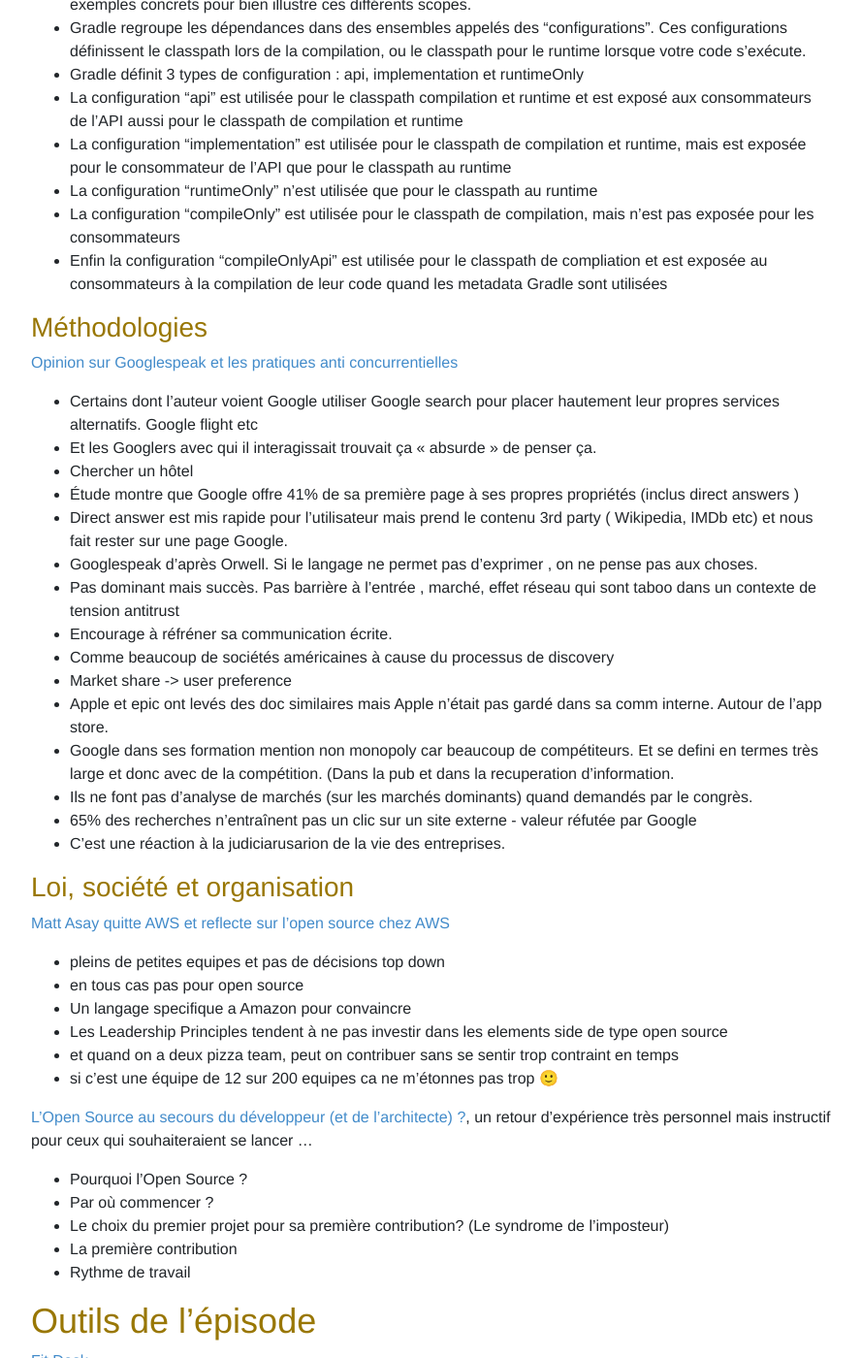
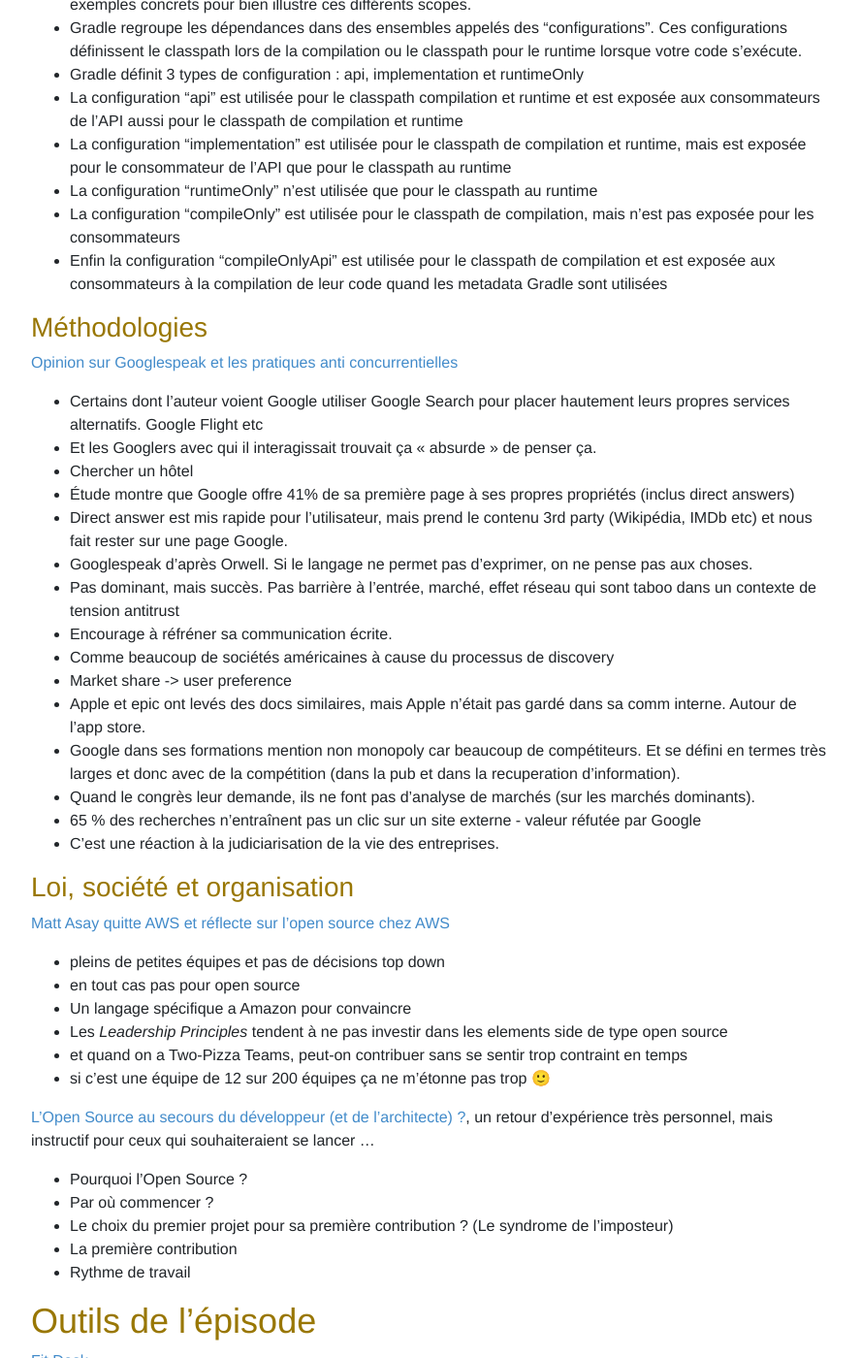
Before and after one commit to lescastcodeurs/lescastcodeurs.com, a Jekyll site: the page built from _posts/2021-09-17-lcc-263-le-maillot-jaune-du-salon.md, in a window 1280 px wide and 1400 px high, scrolled down 4021 px. Shown: the whole window at 97% size, without its empty margins (53-941 px from the left). Built offline with Jekyll 4.4.1, drawn with Linux system fonts in a browser that asks for light colours; comment, search, counter and statistics services are not loaded; some of the changed text lies outside the part shown.

Commit message:
Correction de typos sur 2021-09-17-lcc-263-le-maillot-jaune-du-salon.md

```diff
--- a/_posts/2021-09-17-lcc-263-le-maillot-jaune-du-salon.md
+++ b/_posts/2021-09-17-lcc-263-le-maillot-jaune-du-salon.md
@@ -171,56 +171,56 @@ Téléchargement de l'épisode [LesCastCodeurs-Episode-263.mp3](https://traffic.
 
 [Les différentes manières de déclarer les dépendances dans son projet Gradle](https://medium.com/agorapulse-stories/gradle-configurations-explained-4b9608dd5e35)
 
-* En particulier, les différences entre api, implementation, runtimeOnly, compileOnly, compileOnlyApi
+* En particulier, les différences entre API, implementation, runtimeOnly, compileOnly, compileOnlyApi
 Avec des exemples concrets pour bien illustre ces différents scopes.
-* Gradle regroupe les dépendances dans des ensembles appelés des “configurations”. Ces configurations définissent le classpath lors de la compilation, ou le classpath pour le runtime lorsque votre code s’exécute.
+* Gradle regroupe les dépendances dans des ensembles appelés des “configurations”. Ces configurations définissent le classpath lors de la compilation ou le classpath pour le runtime lorsque votre code s’exécute.
 * Gradle définit 3 types de configuration : api, implementation et runtimeOnly
-* La configuration “api” est utilisée pour le classpath compilation et runtime et est exposé aux consommateurs de l’API aussi pour le classpath de compilation et runtime
+* La configuration “api” est utilisée pour le classpath compilation et runtime et est exposée aux consommateurs de l’API aussi pour le classpath de compilation et runtime
 * La configuration “implementation” est utilisée pour le classpath de compilation et runtime, mais est exposée pour le consommateur de l’API que pour le classpath au runtime
 * La configuration “runtimeOnly” n’est utilisée que pour le classpath au runtime
 * La configuration “compileOnly” est utilisée pour le classpath de compilation, mais n’est pas exposée pour les consommateurs
-* Enfin la configuration “compileOnlyApi” est utilisée pour le classpath de compliation et est exposée au consommateurs à la compilation de leur code quand les metadata Gradle sont utilisées
+* Enfin la configuration “compileOnlyApi” est utilisée pour le classpath de compilation et est exposée aux consommateurs à la compilation de leur code quand les metadata Gradle sont utilisées
 
 ### Méthodologies
 
 [Opinion sur Googlespeak et les pratiques anti concurrentielles](https://zyppy.com/googlespeak/)
 
-* Certains dont l’auteur voient Google utiliser Google search pour placer hautement leur propres services alternatifs. Google flight etc
+* Certains dont l’auteur voient Google utiliser Google Search pour placer hautement leurs propres services alternatifs. Google Flight etc
 * Et les Googlers avec qui il interagissait trouvait ça « absurde » de penser ça.
 * Chercher un hôtel
-* Étude montre que Google offre 41% de sa première page à ses propres propriétés (inclus direct answers )
-* Direct answer est mis rapide pour l’utilisateur mais prend le contenu 3rd party ( Wikipedia, IMDb etc) et nous fait rester sur une page Google.
-* Googlespeak d’après Orwell. Si le langage ne permet pas d’exprimer , on ne pense pas aux choses.
-* Pas dominant mais succès. Pas barrière à l’entrée , marché, effet réseau qui sont taboo dans un contexte de tension antitrust
+* Étude montre que Google offre 41% de sa première page à ses propres propriétés (inclus direct answers)
+* Direct answer est mis rapide pour l’utilisateur, mais prend le contenu 3rd party (Wikipédia, IMDb etc) et nous fait rester sur une page Google.
+* Googlespeak d’après Orwell. Si le langage ne permet pas d’exprimer, on ne pense pas aux choses.
+* Pas dominant, mais succès. Pas barrière à l’entrée, marché, effet réseau qui sont taboo dans un contexte de tension antitrust
 * Encourage à réfréner sa communication écrite.
 * Comme beaucoup de sociétés américaines à cause du processus de discovery
 * Market share -> user preference
-* Apple et epic ont levés des doc similaires mais Apple n’était pas gardé dans sa comm interne. Autour de l’app store.
-* Google dans ses formation mention non monopoly car beaucoup de compétiteurs. Et se defini en termes très large et donc avec de la compétition. (Dans la pub et dans la recuperation d'information.
-* Ils ne font pas d’analyse de marchés (sur les marchés dominants) quand demandés par le congrès.
-* 65% des recherches n’entraînent pas un clic sur un site externe - valeur réfutée par Google
-* C’est une réaction à la judiciarusarion de la vie des entreprises.
+* Apple et epic ont levés des docs similaires, mais Apple n’était pas gardé dans sa comm interne. Autour de l’app store.
+* Google dans ses formations mention non monopoly car beaucoup de compétiteurs. Et se défini en termes très larges et donc avec de la compétition (dans la pub et dans la recuperation d’information).
+* Quand le congrès leur demande, ils ne font pas d’analyse de marchés (sur les marchés dominants).
+* 65 % des recherches n’entraînent pas un clic sur un site externe - valeur réfutée par Google
+* C’est une réaction à la judiciarisation de la vie des entreprises.
 
 ### Loi, société et organisation
 
-[Matt Asay quitte AWS et reflecte sur l’open source chez AWS](https://www.infoworld.com/article/3631376/what-you-dont-know-about-working-with-aws.html)
+[Matt Asay quitte AWS et réflecte sur l’open source chez AWS](https://www.infoworld.com/article/3631376/what-you-dont-know-about-working-with-aws.html)
 
-* pleins de petites equipes et pas de décisions top down
-* en tous cas pas pour open source
-* Un langage specifique a Amazon pour convaincre
-* Les Leadership Principles tendent à ne pas investir dans les elements side de type open source
-* et quand on a deux pizza team, peut on contribuer sans se sentir trop contraint en temps
-* si c’est une équipe de 12 sur 200 equipes ca ne m’étonnes pas trop 🙂
+* pleins de petites équipes et pas de décisions top down
+* en tout cas pas pour open source
+* Un langage spécifique a Amazon pour convaincre
+* Les _Leadership Principles_ tendent à ne pas investir dans les elements side de type open source
+* et quand on a Two-Pizza Teams, peut-on contribuer sans se sentir trop contraint en temps
+* si c’est une équipe de 12 sur 200 équipes ça ne m’étonne pas trop 🙂
 
-[L’Open Source au secours du développeur (et de l’architecte) ?](https://philippart-s.github.io/blog/articles/dev/oss-for-developer/), un retour d'expérience très personnel mais instructif pour ceux qui souhaiteraient se lancer ...
+[L’Open Source au secours du développeur (et de l’architecte) ?](https://philippart-s.github.io/blog/articles/dev/oss-for-developer/), un retour d’expérience très personnel, mais instructif pour ceux qui souhaiteraient se lancer ...
 
 * Pourquoi l’Open Source ?
 * Par où commencer ?
-* Le choix du premier projet pour sa première contribution? (Le syndrome de l'imposteur)
+* Le choix du premier projet pour sa première contribution ? (Le syndrome de l’imposteur)
 * La première contribution
 * Rythme de travail
 
-## Outils de l'épisode
+## Outils de l’épisode
 
 [Fit Desk](https://thefitdesk.com)
 
@@ -232,12 +232,12 @@ Avec des exemples concrets pour bien illustre ces différents scopes.
 [RISC vs CISC](https://medium.com/swlh/what-does-risc-and-cisc-mean-in-2020-7b4d42c9a9de)
 
 * CISC roi quand la mémoire est chère, on crée des instructions haut niveau plus complexes
-* RISC paye en mémoire mais simplifie la chaîne de travail (instructions de taille fixe)
+* RISC paye en mémoire, mais simplifie la chaîne de travail (instructions de taille fixe)
 * RISC plus d’opérations et donc de CPU clock mais pipelining possible
 * RISC compensé par plus de registers et par la compression d’instructions set
 * register mémoire interne CPU de taille fixe
 * CISC fait du hardware hyper threading
-* RISC philosophiquement fait travailler les compilateurs beaucoup plus mais on ne code plus en assembleur
+* RISC philosophiquement fait travailler les compilateurs beaucoup plus, mais on ne code plus en assembleur
 
 ## Conférences
 
```
Also changed, not shown: other parts of _posts/2021-09-17-lcc-263-le-maillot-jaune-du-salon.md (+31 -31 lines).
